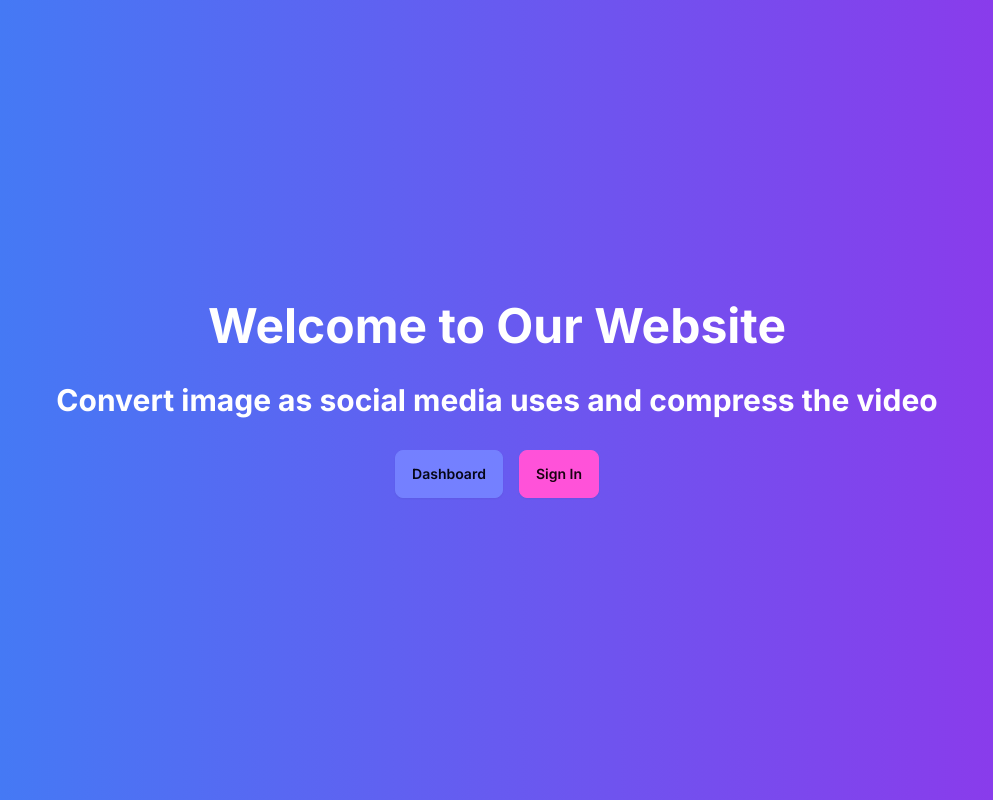
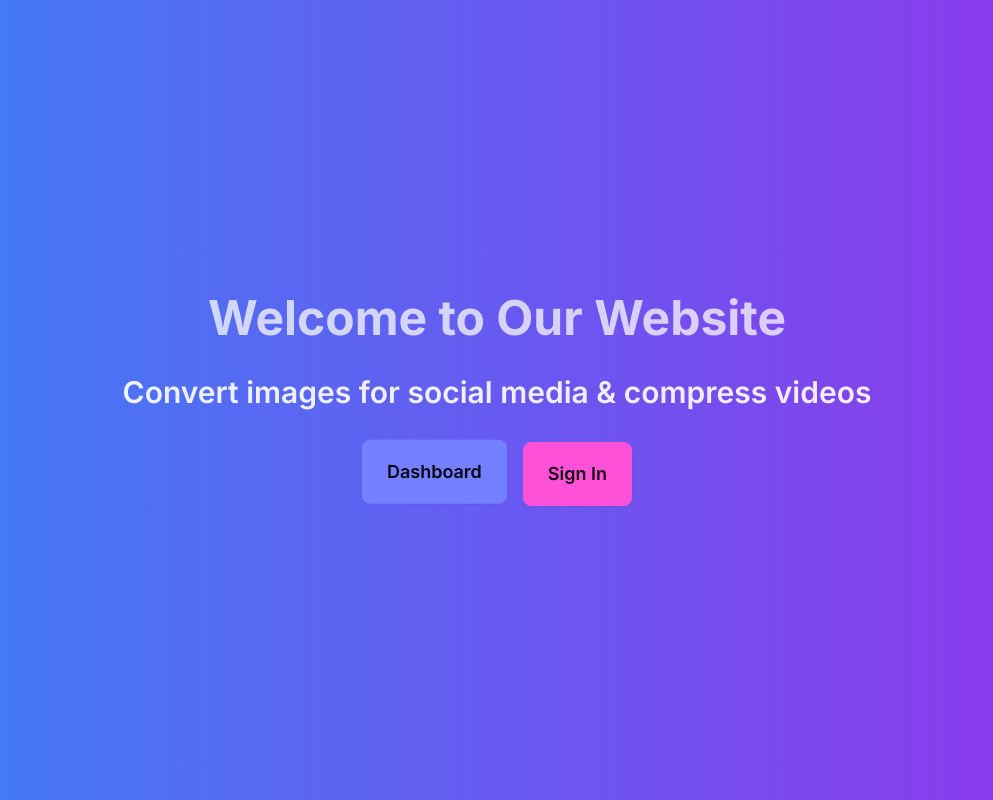
Before and after one commit to Monu-11/Saas-cloudinary, a Next.js app: page / in a window 1280 px wide. Shown: the whole page, without its empty margins (143-1136 px from the left). Built offline with nearby package versions, Linux system fonts and the light colour scheme.

Commit message:
Change main page

```diff
--- a/src/app/page.tsx
+++ b/src/app/page.tsx
@@ -3,19 +3,23 @@ import Link from 'next/link';
 const Page = async () => {
   return (
     <div className='flex min-h-screen items-center justify-center bg-gradient-to-r from-blue-500 to-purple-600'>
-      <div className='text-center'>
-        <h1 className='mb-8 text-5xl font-bold text-white'>
+      <div className='animate-fade-in text-center'>
+        <h1 className='mb-8 animate-pulse text-5xl font-bold text-white'>
           Welcome to Our Website
         </h1>
-        <h1 className='mb-8 text-3xl font-bold text-white'>
-          Convert image as social media uses and compress the video
-        </h1>
+        <h2 className='mb-8 text-3xl font-semibold text-white opacity-90'>
+          Convert images for social media & compress videos
+        </h2>
         <div className='space-x-4'>
           <Link href={'/home'}>
-            <button className='btn btn-primary'>Dashboard</button>
+            <button className='btn btn-primary btn-lg animate-bounce'>
+              Dashboard
+            </button>
           </Link>
           <Link href={'/sign-in'}>
-            <button className='btn btn-secondary'>Sign In</button>
+            <button className='btn btn-secondary btn-lg transition duration-300 ease-in-out hover:scale-110'>
+              Sign In
+            </button>
           </Link>
         </div>
       </div>
```
